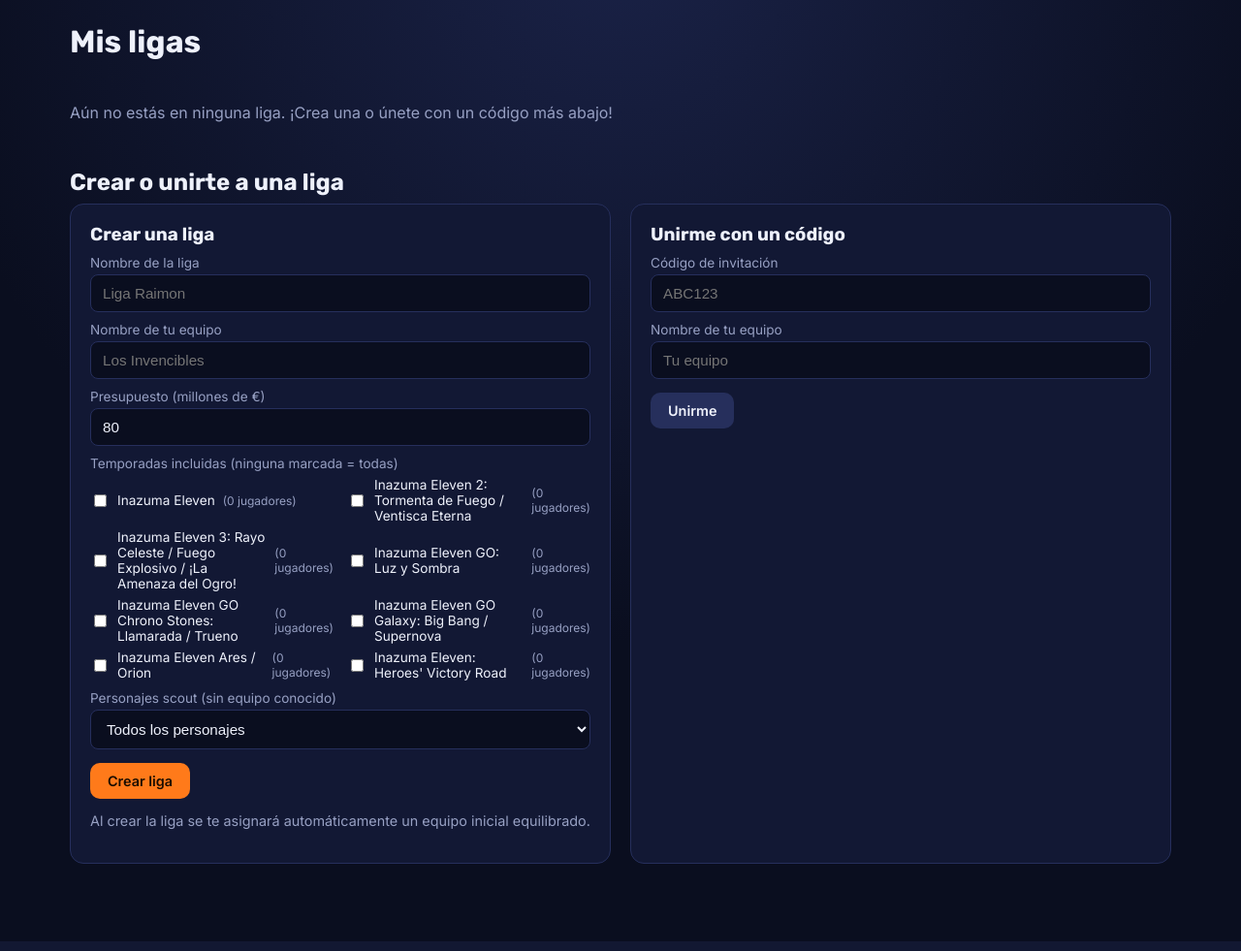
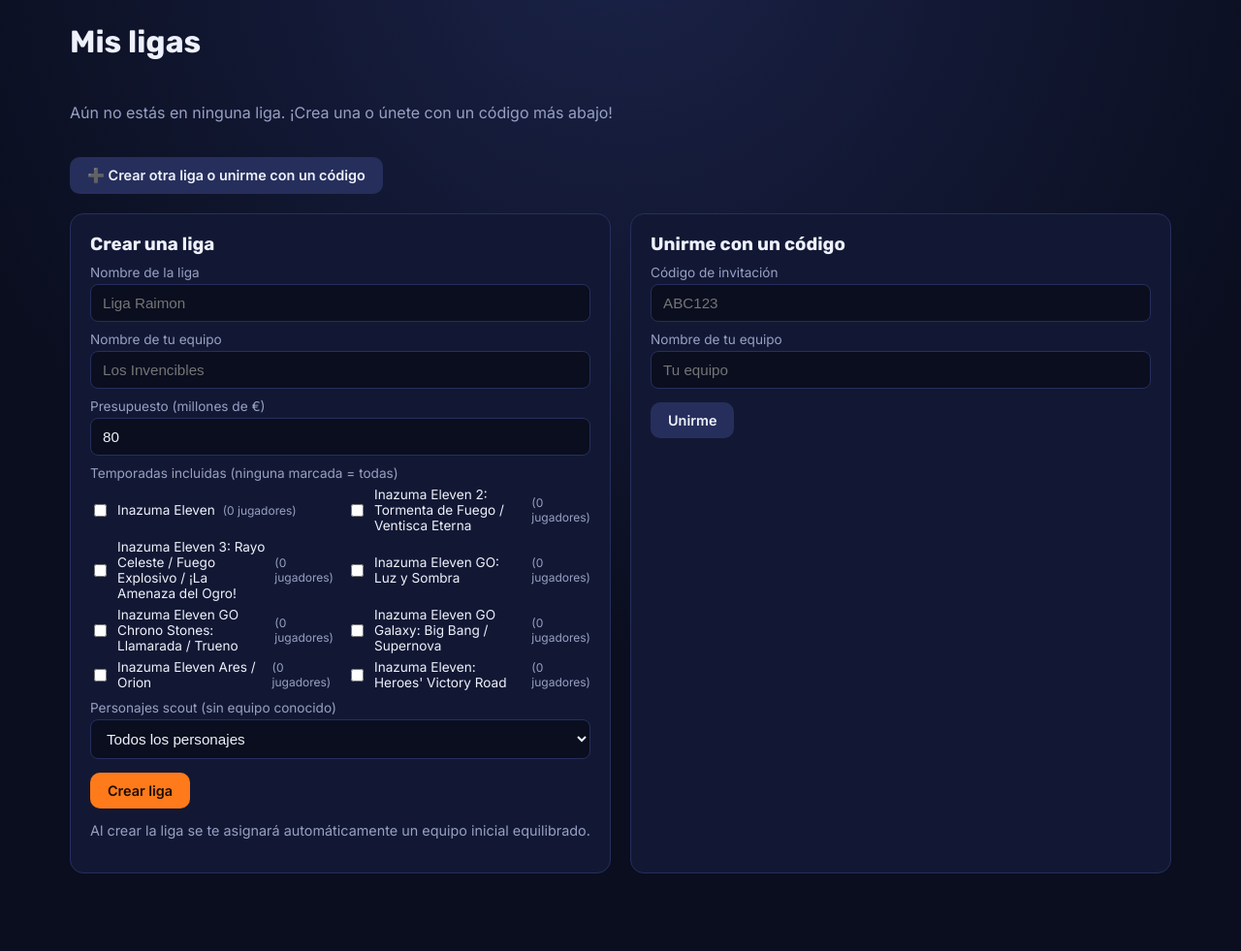
Before and after one commit to YellowAlberto/Inazuma-Fantasy, a Flask app: page /leagues in a window 1280 px wide. Shown: the part 73-1054 px from the top of the page at 97% size. Run offline with Flask 3, Linux system fonts and the light colour scheme; the visitor is signed in with stand-in values (Sample User, id 1); data comes from the database, SQL or seed files in the repository; data that the repository does not hold is empty; parts of the project's set-up code (start-up, migrations or seed data) failed here and were passed over.

Commit message:
Resaltar jugadores propios y mejora visual en ligas

```diff
--- a/app.py
+++ b/app.py
@@ -1893,7 +1893,7 @@ def leaderboards(league_id):
             db.execute(
                 f"""
                 SELECT gs.player_id, p.nombre, p.posicion, p.sprite_url, SUM(gs.{column}) as total,
-                    lm.team_name AS owner_team_name
+                    lm.team_name AS owner_team_name, r.user_id AS owner_user_id
                 FROM gameweek_scores gs
                 JOIN players p ON p.id = gs.player_id
                 LEFT JOIN rosters r ON r.league_id = gs.league_id AND r.player_id = gs.player_id
@@ -1909,7 +1909,13 @@ def leaderboards(league_id):
         )
         categories.append({"label": label, "column": column, "rows": rows})
 
-    return render_template("leaderboards.html", league=league, categories=categories, position_labels=POSITION_LABELS)
+    return render_template(
+        "leaderboards.html",
+        league=league,
+        categories=categories,
+        position_labels=POSITION_LABELS,
+        my_user_id=session["user_id"],
+    )
 
 
 @app.route("/leagues/<int:league_id>/gameweeks")
--- a/static/style.css
+++ b/static/style.css
@@ -347,6 +347,7 @@ a:hover { text-decoration: underline; }
 .leaderboard-avatar-placeholder { display: flex; align-items: center; justify-content: center; font-size: 1rem; }
 .leaderboard-total { text-align: right; font-weight: 700; color: var(--orange); white-space: nowrap; }
 .leaderboard-owner { font-size: 0.75rem; color: var(--text-muted); }
+.leaderboard-mine { color: var(--orange) !important; }
 
 .pitch-swap-popup {
   position: absolute;
--- a/templates/leaderboards.html
+++ b/templates/leaderboards.html
@@ -26,7 +26,7 @@
               <span class="leaderboard-avatar leaderboard-avatar-placeholder">⚽</span>
             {% endif %}
             <span>
-              <strong>{{ r.nombre }}</strong>
+              <strong class="{{ 'leaderboard-mine' if r.owner_user_id == my_user_id else '' }}">{{ r.nombre }}</strong>
               <span class="muted">· {{ position_labels[r.posicion] }}</span><br>
               <span class="leaderboard-owner">{{ r.owner_team_name if r.owner_team_name else 'Libre en el mercado' }}</span>
             </span>
--- a/templates/leagues.html
+++ b/templates/leagues.html
@@ -19,7 +19,11 @@
   {% endfor %}
 </div>
 
-<h2 class="section-title">{{ 'Crear otra liga o unirte con un código' if leagues else 'Crear o unirte a una liga' }}</h2>
+<button class="btn btn-secondary" id="toggle-create-join" type="button" style="margin-top:20px;">
+  ➕ Crear otra liga o unirme con un código
+</button>
+
+<div id="create-join-section" style="display:{{ 'block' if not leagues else 'none' }}; margin-top:20px;">
   <div class="two-col">
     <form class="card form-card" method="post" action="{{ url_for('create_league') }}">
       <h3>Crear una liga</h3>
@@ -57,13 +61,14 @@
       <button class="btn btn-secondary" type="submit">Unirme</button>
     </form>
   </div>
+</div>
 
 <script type="application/json" id="season-counts-by-scout-filter">{{ season_counts_by_scout_filter | tojson }}</script>
 <script>
 (function () {
   var data = JSON.parse(document.getElementById('season-counts-by-scout-filter').textContent);
   var select = document.getElementById('scout-filter-select');
-  if (!select) return;
+  if (select) {
     select.addEventListener('change', function () {
       var counts = data[select.value] || {};
       document.querySelectorAll('.season-count').forEach(function (el) {
@@ -72,6 +77,15 @@
         el.textContent = '(' + n + (n === 1 ? ' jugador)' : ' jugadores)');
       });
     });
+  }
+
+  var toggleBtn = document.getElementById('toggle-create-join');
+  var section = document.getElementById('create-join-section');
+  toggleBtn.addEventListener('click', function () {
+    var isHidden = section.style.display === 'none';
+    section.style.display = isHidden ? 'block' : 'none';
+    toggleBtn.textContent = isHidden ? '➖ Ocultar' : '➕ Crear otra liga o unirme con un código';
+  });
 })();
 </script>
 {% endblock %}
```
Lines whose indentation alone changed are shown as unchanged.
